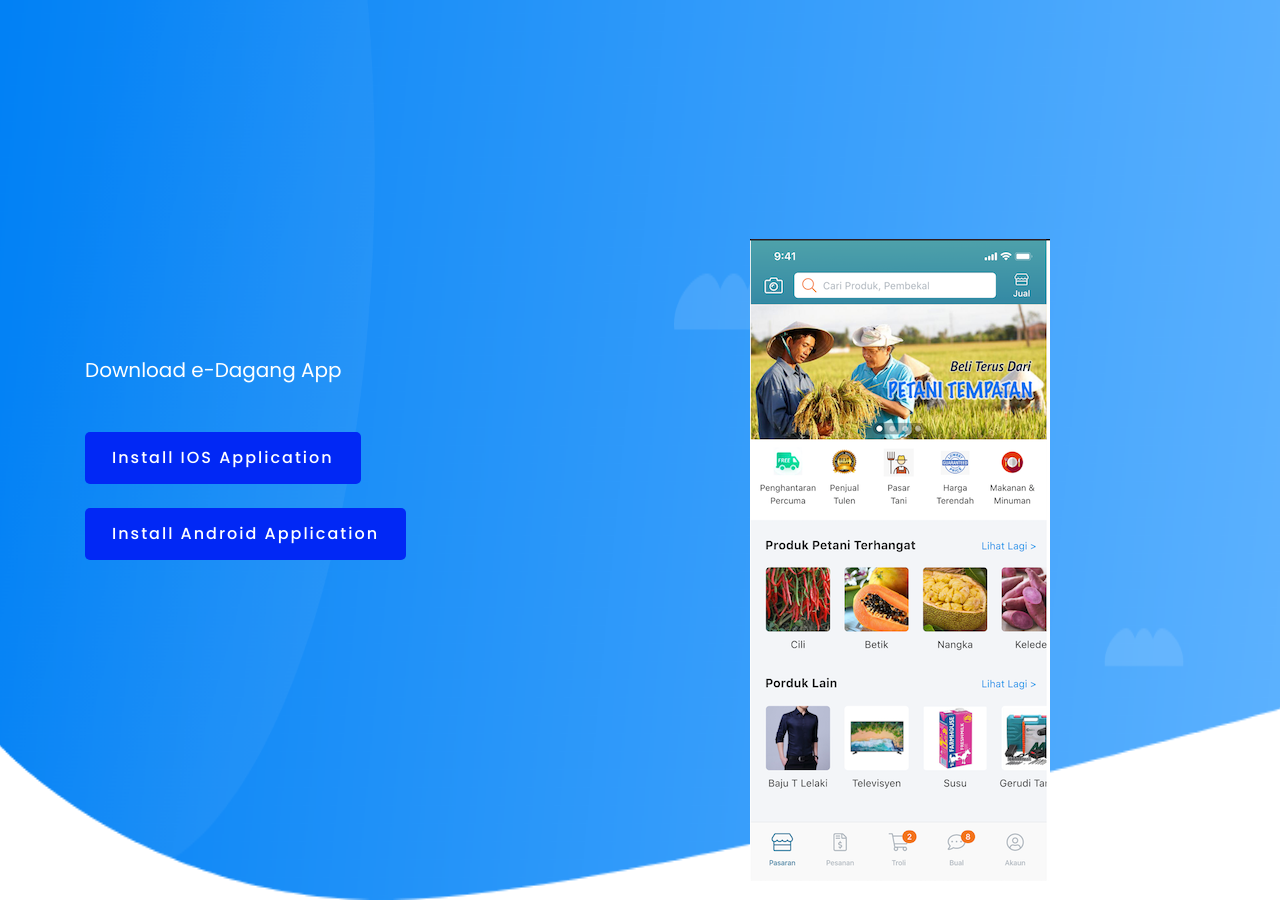
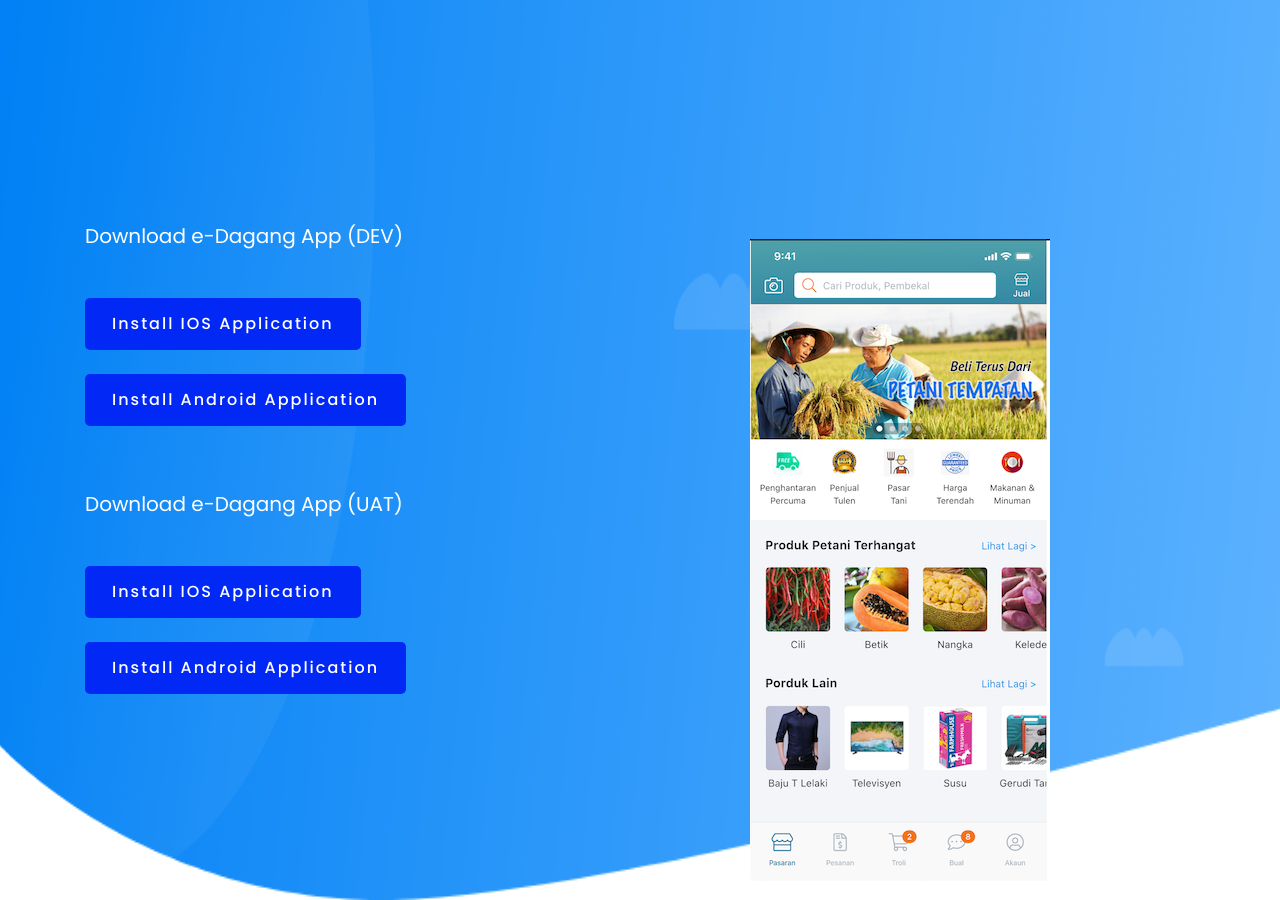
Before and after one commit to Jameel-smarttradzt/product-page, a plain HTML site: page index.html in a window 1280 px wide. Drawn offline with Linux system fonts and the light colour scheme.

Commit message:
Add dev and uat builds

```diff
--- a/index.html
+++ b/index.html
@@ -95,7 +95,7 @@
                         <div class="slider_text ">
                             <!-- <h3 class="wow fadeInDown" data-wow-duration="1s" data-wow-delay=".1s" >Promote your app <br>
                                 with applab</h3> -->
-                            <p class="wow fadeInLeft" data-wow-duration="1s" data-wow-delay=".1s">Download e-Dagang App </p>
+                            <p class="wow fadeInLeft" data-wow-duration="1s" data-wow-delay=".1s">Download e-Dagang App (DEV)</p>
                             <div class="video_service_btn wow fadeInLeft" data-wow-duration="1s" data-wow-delay=".1s">
                                 <a class="boxed-btn3" href="itms-services://?action=download-manifest&url=https://dl.dropboxusercontent.com/s/i9mvk84r49qcunk/manifest.plist">Install iOS Application</a>
                             </div>
@@ -103,6 +103,19 @@
                             <div class="video_service_btn wow fadeInLeft" data-wow-duration="1s" data-wow-delay=".1s">
                                 <a class="boxed-btn3" href="https://dl.dropboxusercontent.com/s/ghx7fguek923pyc/app.apk" download>Install Android Application</a>
                             </div>
+                            </br>
+                            </br>
+
+                            <p class="wow fadeInLeft" data-wow-duration="1s" data-wow-delay=".1s">Download e-Dagang App (UAT)</p>
+                            <div class="video_service_btn wow fadeInLeft" data-wow-duration="1s" data-wow-delay=".1s">
+                                <a class="boxed-btn3" href="itms-services://?action=download-manifest&url=https://dl.dropboxusercontent.com/s/i9mvk84r49qcunk/manifest.plist">Install iOS Application</a>
+                            </div>
+                        </br>
+                            <div class="video_service_btn wow fadeInLeft" data-wow-duration="1s" data-wow-delay=".1s">
+                                <a class="boxed-btn3" href="https://dl.dropboxusercontent.com/s/ghx7fguek923pyc/app.apk" download>Install Android Application</a>
+                            </div>
+
+
 
                         </div>
                     </div>
```
